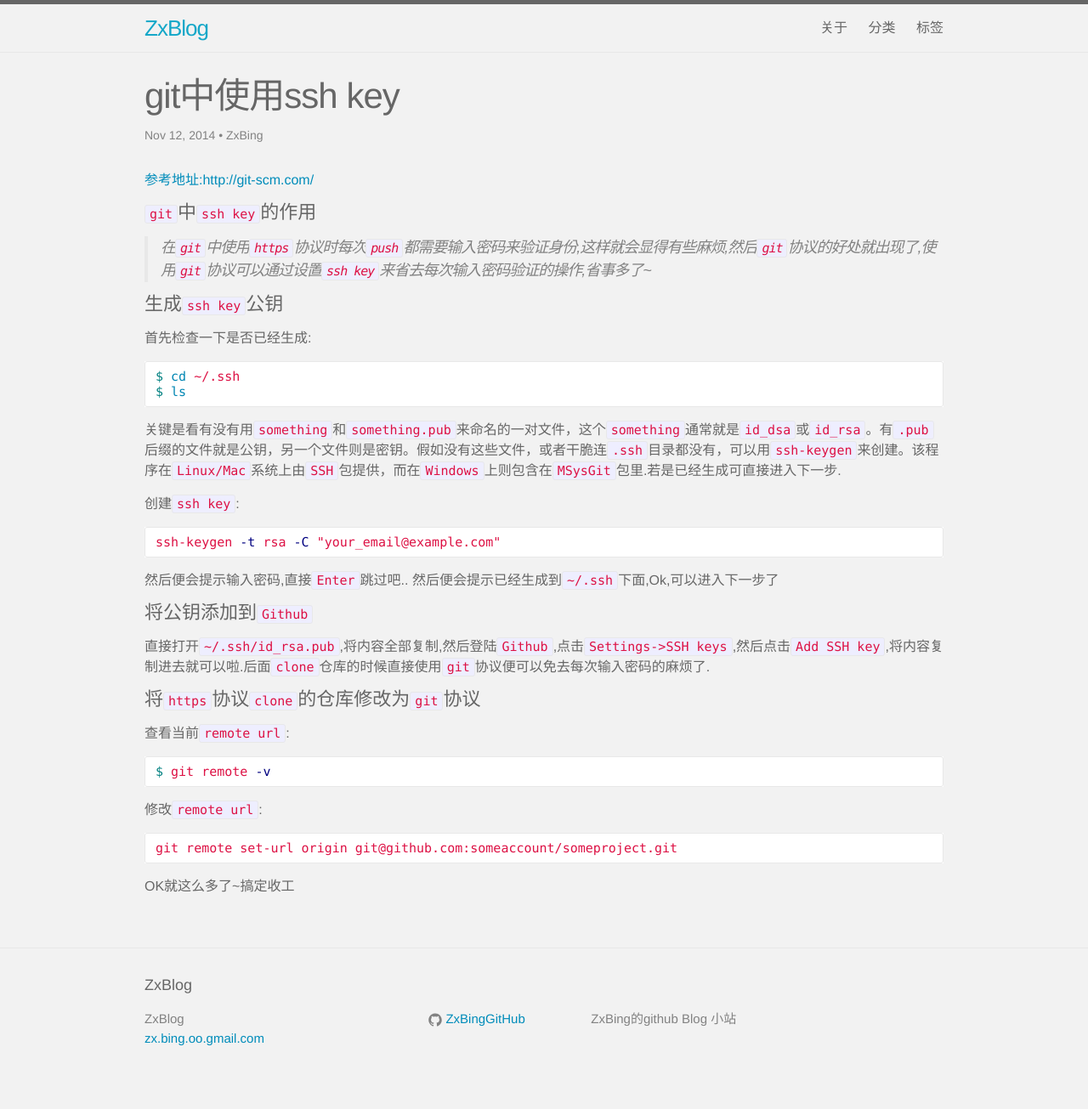
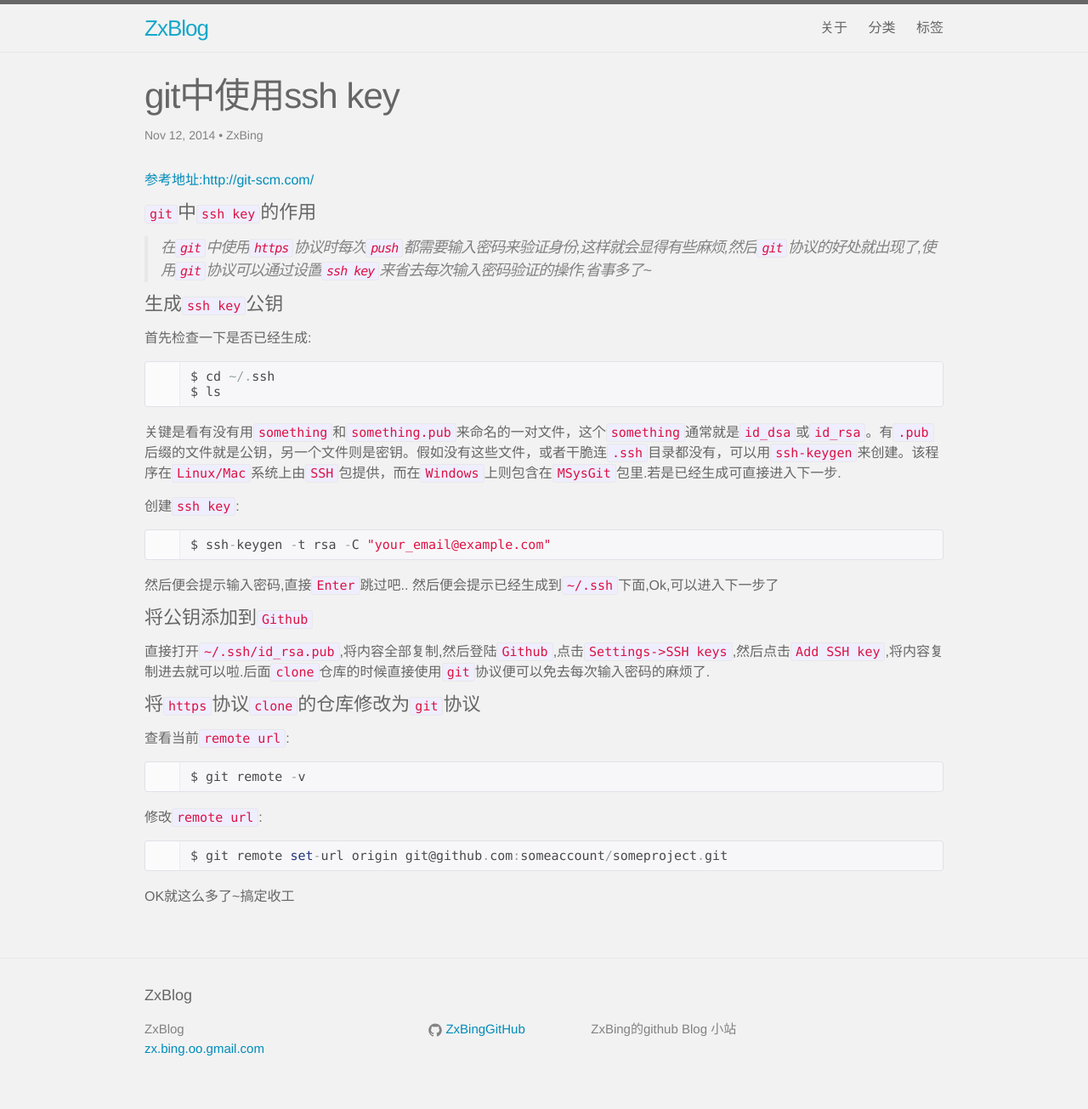
Before and after one commit to ZxBing0066/Blog, a Jekyll site: the page built from _posts/2014-11-18-git-ssh-key.md, in a window 1280 px wide. Shown: the whole page at 85% size. Built offline with Jekyll 4.4.1, drawn with Linux system fonts in a browser that asks for light colours; comment, search, counter and statistics services are not loaded.

````diff
--- /dev/null
+++ b/_includes/proxy_tips.html
@@ -0,0 +1,6 @@
+* 所有的翻X操作由于可能某个步骤本身就已经被X挡住,在此提供一些临时解决方案:
+
+* 红杏1元体验,红杏应该算是比较有名的插件了,不过它只能翻浏览器,至于其它的就爱莫能助了. 红杏使用地址-->[aaa](aaa)
+* `FlyVPN`[官网地址](https://www.flyvpn.com/cn/freetrial),一个提供免费服务的`VPN`,每天可以使用免费帐号连接3次,每次20分钟,断开重连需要等待5分钟,一共有两个免费帐号,应急神器了算是,但是不知道怎么回事,偶尔会断掉然后就要等五分钟,神伤.使用地址-->(aaa)[aaa]
+* `vpnbook`[网站地址](http://www.vpnbook.com/freevpn),也是一个提供免费服务的`VPN`,不过没有用过,所以不太清楚~
+* 都不行的话只能自行解决了~大天朝V587...
--- a/_posts/2014-11-18-git-ssh-key.md
+++ b/_posts/2014-11-18-git-ssh-key.md
@@ -17,16 +17,16 @@ tags: git
 ##生成`ssh key`公钥
 
 首先检查一下是否已经生成:
-```shell
+<pre class="prettyprint linenums Lang-shell">
 $ cd ~/.ssh
 $ ls
-```
+</pre>
 关键是看有没有用`something`和`something.pub`来命名的一对文件，这个`something`通常就是`id_dsa`或`id_rsa`。有`.pub `后缀的文件就是公钥，另一个文件则是密钥。假如没有这些文件，或者干脆连`.ssh`目录都没有，可以用`ssh-keygen`来创建。该程序在`Linux/Mac`系统上由`SSH`包提供，而在`Windows`上则包含在`MSysGit`包里.若是已经生成可直接进入下一步.
 
 创建`ssh key`:
-```shell
-ssh-keygen -t rsa -C "your_email@example.com"
-```
+<pre class="prettyprint linenums Lang-shell">
+$ ssh-keygen -t rsa -C "your_email@example.com"
+</pre>
 然后便会提示输入密码,直接`Enter`跳过吧..
 然后便会提示已经生成到`~/.ssh`下面,Ok,可以进入下一步了
 
@@ -37,13 +37,13 @@ ssh-keygen -t rsa -C "your_email@example.com"
 ##将`https`协议`clone`的仓库修改为`git`协议
 
 查看当前`remote url`:
-```shell
+<pre class="prettyprint linenums Lang-shell">
 $ git remote -v
-```
+</pre>
 
 修改`remote url`:
-```shell
-git remote set-url origin git@github.com:someaccount/someproject.git
-```
+<pre class="prettyprint linenums Lang-shell">
+$ git remote set-url origin git@github.com:someaccount/someproject.git
+</pre>
 
 OK就这么多了~搞定收工
````
Also changed, not shown: _posts/2014-09-11-git.md (+1 -1 lines), _posts/2014-11-07-sublime-text-3.md (+7 -7 lines), _posts/2014-12-6-shadowsocks.md (added, +128 -0 lines), index.html (+28 -0 lines).
